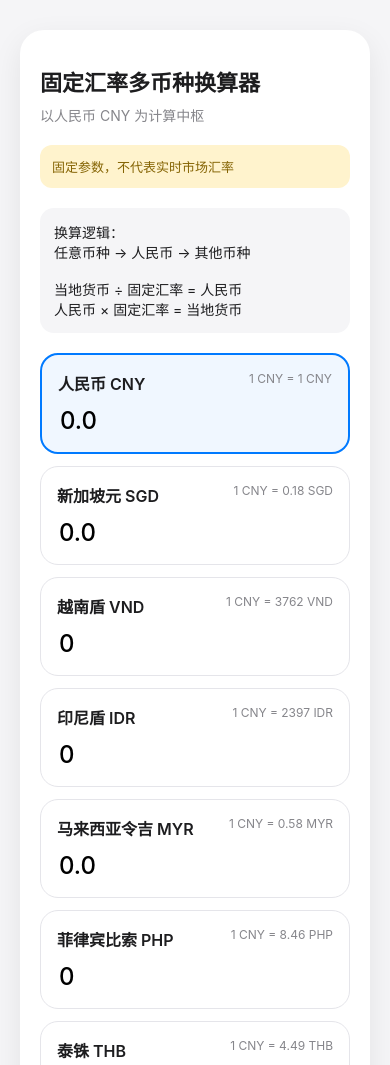
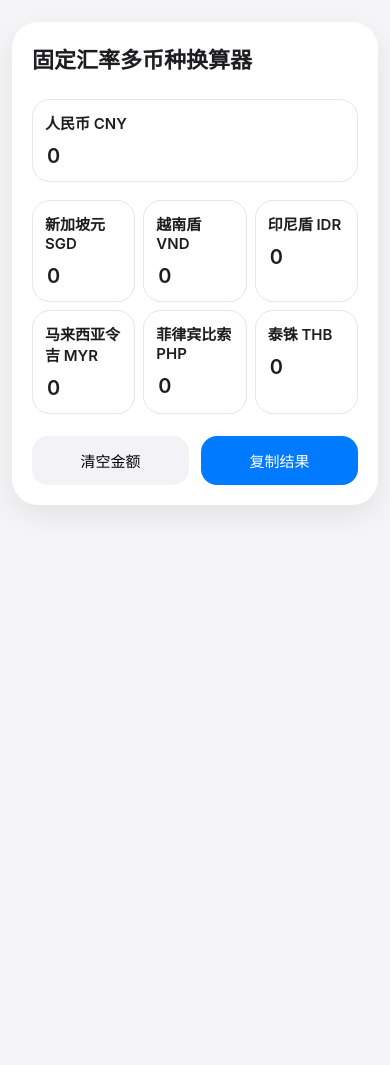
Before and after one commit to Pigan-Et/multi-currency-converter, a plain HTML site: page index.html in a window 390 px wide. Shown: the top 1065 px of the page. After the commit the page ends 844 px from the top, so only its background shows below. Drawn offline with Linux system fonts and the light colour scheme.

Commit message:
Update index.html

```diff
--- a/index.html
+++ b/index.html
@@ -1,199 +1,296 @@
 <!DOCTYPE html>
 <html lang="zh-CN">
 <head>
+
 <meta charset="UTF-8">
 <meta name="viewport" content="width=device-width, initial-scale=1.0">
 
 <title>固定汇率多币种换算器</title>
 
+
 <style>
-* {
-    box-sizing: border-box;
-    font-family: -apple-system, BlinkMacSystemFont,
+
+*{
+    box-sizing:border-box;
+    font-family:
+    -apple-system,
+    BlinkMacSystemFont,
     "SF Pro Display",
     "PingFang SC",
     "Helvetica Neue",
-    Arial, sans-serif;
-}
-
-body {
-    margin: 0;
-    background: #f5f5f7;
-    color: #1d1d1f;
-}
-
-.container {
-    max-width: 520px;
-    margin: 40px auto;
-    padding: 20px;
-}
-
-.card {
-    background: white;
-    border-radius: 24px;
-    padding: 28px;
-    box-shadow: 0 10px 30px rgba(0,0,0,.08);
-}
-
-h1 {
-    font-size: 26px;
-    margin-bottom: 8px;
-}
-
-.subtitle {
-    color:#86868b;
-    font-size:14px;
-    margin-bottom:20px;
-}
-
-.warning {
-    background:#fff3cd;
-    color:#856404;
-    padding:12px;
-    border-radius:12px;
-    font-size:13px;
-    margin-bottom:20px;
+    Arial,
+    sans-serif;
 }
 
 
-.formula {
+body{
+
+    margin:0;
     background:#f5f5f7;
-    padding:14px;
-    border-radius:14px;
-    font-size:14px;
-    margin-bottom:20px;
+    color:#1d1d1f;
+
 }
 
 
-.currency-item {
-    padding:16px;
-    border-radius:18px;
-    margin-bottom:12px;
-    border:1px solid #e5e5ea;
-    transition:.2s;
+.container{
+
+    max-width:720px;
+    margin:30px auto;
+    padding:20px;
+
 }
 
 
-.currency-item.active {
-    border:2px solid #007aff;
-    background:#f0f7ff;
+.card{
+
+    background:white;
+    border-radius:26px;
+    padding:28px;
+
+    box-shadow:
+    0 10px 30px rgba(0,0,0,.08);
+
 }
 
 
-.currency-header {
-    display:flex;
-    justify-content:space-between;
-    margin-bottom:10px;
+h1{
+
+    font-size:28px;
+    margin:0 0 25px;
+
 }
 
 
-.currency-name {
-    font-weight:600;
+
+.currency-item{
+
+    border:1px solid #e5e5ea;
+    border-radius:18px;
+
+    padding:16px;
+
+    transition:.2s;
+
 }
 
 
-.rate {
-    color:#86868b;
-    font-size:12px;
+
+.currency-item.active{
+
+    border:2px solid #007aff;
+
+    background:#f0f7ff;
+
 }
 
 
-input {
-    width:100%;
-    border:none;
-    outline:none;
-    font-size:24px;
-    background:transparent;
-    font-weight:500;
+
+.cny-box{
+
+    margin-bottom:18px;
+
 }
 
 
-.buttons {
-    display:flex;
+
+.other-grid{
+
+    display:grid;
+
+    grid-template-columns:
+    repeat(3,1fr);
+
     gap:12px;
-    margin-top:20px;
+
 }
 
 
-button {
-    flex:1;
-    border:none;
-    padding:14px;
-    border-radius:14px;
-    font-size:15px;
-    cursor:pointer;
+
+.currency-header{
+
+    display:flex;
+
+    justify-content:space-between;
+
+    align-items:center;
+
+    margin-bottom:10px;
+
 }
 
 
-.clear {
-    background:#f2f2f7;
+
+.currency-name{
+
+    font-size:15px;
+
+    font-weight:600;
+
 }
 
 
-.copy {
-    background:#007aff;
-    color:white;
+
+.rate{
+
+    font-size:11px;
+
+    color:#86868b;
+
 }
 
 
-.footer {
-    text-align:center;
-    margin-top:20px;
-    color:#86868b;
-    font-size:12px;
+
+input{
+
+    width:100%;
+
+    border:none;
+
+    outline:none;
+
+    background:transparent;
+
+    font-size:25px;
+
+    font-weight:600;
+
+    color:#1d1d1f;
+
 }
+
+
+
+.buttons{
+
+    display:flex;
+
+    gap:12px;
+
+    margin-top:22px;
+
+}
+
+
+
+button{
+
+    flex:1;
+
+    border:none;
+
+    padding:14px;
+
+    border-radius:16px;
+
+    font-size:15px;
+
+    cursor:pointer;
+
+}
+
+
+
+.clear{
+
+    background:#f2f2f7;
+
+}
+
+
+
+.copy{
+
+    background:#007aff;
+
+    color:white;
+
+}
+
 
 
 @media(max-width:600px){
 
+
 .container{
+
     margin:10px auto;
+
+    padding:12px;
+
 }
 
+
+
 .card{
+
     padding:20px;
+
 }
 
+
+
 h1{
+
     font-size:22px;
+
 }
 
+
+.other-grid{
+
+    gap:8px;
+
 }
+
+
+.currency-item{
+
+    padding:12px;
+
+}
+
+
+input{
+
+    font-size:20px;
+
+}
+
+
+.rate{
+
+    display:none;
+
+}
+
+
+}
+
+
+
 </style>
 
 </head>
 
 
+
 <body>
+
 
 <div class="container">
 
+
 <div class="card">
 
-<h1>固定汇率多币种换算器</h1>
 
-<div class="subtitle">
-以人民币 CNY 为计算中枢
-</div>
+<h1>
+固定汇率多币种换算器
+</h1>
 
-
-<div class="warning">
-固定参数，不代表实时市场汇率
-</div>
-
-
-<div class="formula">
-换算逻辑：
-<br>
-任意币种 → 人民币 → 其他币种
-<br><br>
-当地货币 ÷ 固定汇率 = 人民币
-<br>
-人民币 × 固定汇率 = 当地货币
-</div>
 
 
 <div id="currencyList"></div>
+
 
 
 <div class="buttons">
@@ -207,24 +304,24 @@ h1{
 复制结果
 </button>
 
-</div>
 
-
-<div class="footer">
-所有汇率均为用户指定固定参数
 </div>
 
 
 </div>
 
+
 </div>
+
+
 
 
 
 <script>
 
 
-const currencies = [
+const currencies=[
+
 
 {
 code:"CNY",
@@ -233,12 +330,14 @@ rate:1,
 decimal:1
 },
 
+
 {
 code:"SGD",
 name:"新加坡元",
 rate:0.18,
 decimal:1
 },
+
 
 {
 code:"VND",
@@ -247,12 +346,14 @@ rate:3762,
 decimal:0
 },
 
+
 {
 code:"IDR",
 name:"印尼盾",
 rate:2397,
 decimal:0
 },
+
 
 {
 code:"MYR",
@@ -261,12 +362,14 @@ rate:0.58,
 decimal:1
 },
 
+
 {
 code:"PHP",
 name:"菲律宾比索",
 rate:8.46,
 decimal:0
 },
+
 
 {
 code:"THB",
@@ -275,47 +378,54 @@ rate:4.49,
 decimal:0
 }
 
+
 ];
 
 
+
 let values={};
+
 
 let active="CNY";
 
 
 
 currencies.forEach(c=>{
-    values[c.code]=0;
+
+values[c.code]=0;
+
 });
 
 
 
-const list=document.getElementById("currencyList");
+const container=
+document.getElementById("currencyList");
 
 
 
-function formatMoney(value,currency){
 
-    return Number(value)
-    .toFixed(currency.decimal);
+function formatMoney(value,c){
+
+return Number(value)
+.toFixed(c.decimal);
 
 }
 
 
 
-function render(){
-
-list.innerHTML="";
 
 
-currencies.forEach(c=>{
+function createCurrencyCard(c){
 
 
-let div=document.createElement("div");
+const div=document.createElement("div");
 
-div.className=
-"currency-item "+
-(active===c.code?"active":"");
+
+div.className="currency-item";
+
+
+div.dataset.code=c.code;
+
 
 
 div.innerHTML=`
@@ -323,63 +433,156 @@ div.innerHTML=`
 <div class="currency-header">
 
 <div class="currency-name">
+
 ${c.name} ${c.code}
+
 </div>
 
+
 <div class="rate">
-1 CNY = ${c.rate} ${c.code}
+
+1 CNY = ${c.rate}
+
 </div>
+
 
 </div>
 
 
 <input
-
 type="number"
-
 step="any"
-
-value="${formatMoney(values[c.code],c)}"
-
-data-code="${c.code}"
-
->
+value="0"
+/>
 
 `;
 
 
-let input=div.querySelector("input");
+
+const input=
+div.querySelector("input");
+
+
 
 
 input.addEventListener("focus",()=>{
-
-active=c.code;
-
-render();
-
-});
-
-
-input.addEventListener("input",(e)=>{
 
 
 active=c.code;
 
 
-let inputValue=
-parseFloat(e.target.value)||0;
+document
+.querySelectorAll(".currency-item")
+.forEach(item=>{
+
+item.classList.remove("active");
+
+});
 
 
-updateCurrency(
-c.code,
-inputValue
-);
+div.classList.add("active");
 
 
 });
 
 
-list.appendChild(div);
+
+
+
+input.addEventListener("input",()=>{
+
+
+active=c.code;
+
+
+let amount=
+parseFloat(input.value)||0;
+
+
+
+let cny;
+
+
+
+if(c.code==="CNY"){
+
+cny=amount;
+
+}
+
+else{
+
+cny=
+amount/c.rate;
+
+}
+
+
+
+
+
+currencies.forEach(item=>{
+
+
+values[item.code]
+=
+cny*item.rate;
+
+
+});
+
+
+
+refreshInputs();
+
+
+});
+
+
+
+return div;
+
+
+}
+
+
+
+
+
+
+
+function refreshInputs(){
+
+
+document
+.querySelectorAll(".currency-item")
+.forEach(div=>{
+
+
+let code=
+div.dataset.code;
+
+
+let c=
+currencies.find(
+x=>x.code===code
+);
+
+
+let input=
+div.querySelector("input");
+
+
+
+if(code!==active){
+
+input.value=
+formatMoney(
+values[code],
+c
+);
+
+}
 
 
 });
@@ -389,49 +592,57 @@ list.appendChild(div);
 
 
 
-function updateCurrency(code,inputValue){
 
 
-let c=
-currencies.find(x=>x.code===code);
+// 创建人民币大卡片
+
+let cny=
+createCurrencyCard(
+currencies[0]
+);
+
+
+cny.classList.add("cny-box");
+
+
+container.appendChild(cny);
 
 
 
-let cny;
+
+// 创建其他货币
+
+let grid=
+document.createElement("div");
+
+
+grid.className="other-grid";
 
 
 
-if(code==="CNY"){
-
-cny=inputValue;
-
-}
-
-else{
-
-cny=inputValue/c.rate;
-
-}
+currencies
+.slice(1)
+.forEach(c=>{
 
 
+grid.appendChild(
+createCurrencyCard(c)
+);
 
-currencies.forEach(item=>{
-
-values[item.code]
-=
-cny*item.rate;
 
 });
 
 
-render();
+
+container.appendChild(grid);
 
 
-}
+
 
 
 
 function clearAll(){
+
 
 currencies.forEach(c=>{
 
@@ -442,31 +653,37 @@ values[c.code]=0;
 
 active="CNY";
 
-render();
+
+refreshInputs();
+
 
 }
+
 
 
 
 function copyResult(){
 
 
-let text="固定汇率多币种换算结果\n\n";
+let result=
+"固定汇率换算结果\n\n";
+
 
 
 currencies.forEach(c=>{
 
-text+=
+
+result+=
+
 `${c.name} ${c.code}: ${formatMoney(values[c.code],c)}\n`;
+
 
 });
 
 
-text+=
-"\n汇率为固定参数，不代表实时市场汇率";
 
-
-navigator.clipboard.writeText(text)
+navigator.clipboard
+.writeText(result)
 .then(()=>{
 
 alert("复制成功");
@@ -478,10 +695,8 @@ alert("复制成功");
 
 
 
-render();
+</script>
 
-
-</script>
 
 
 </body>
```
